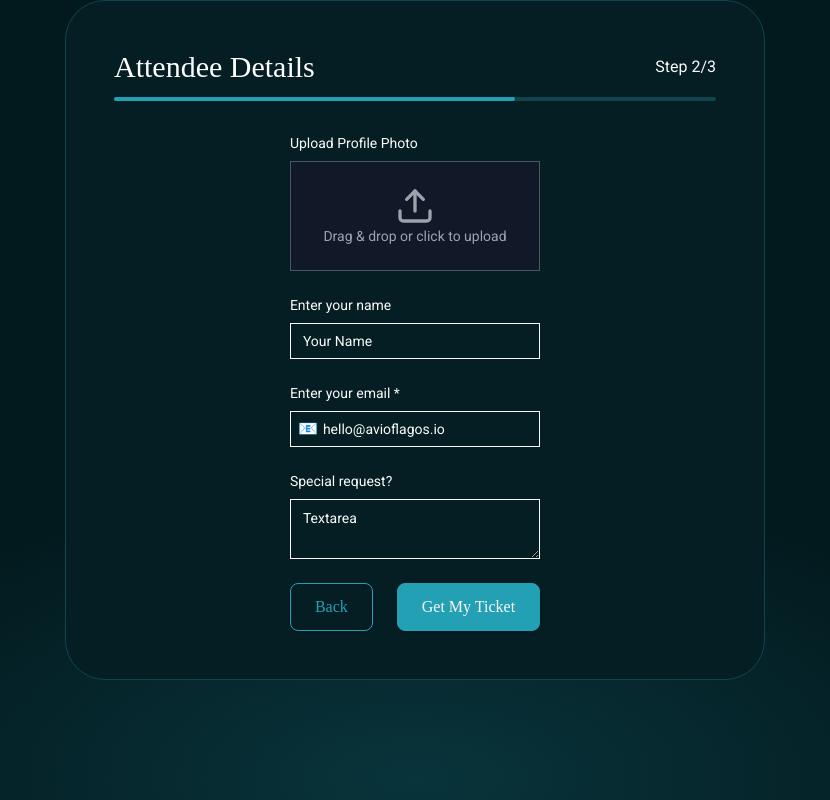
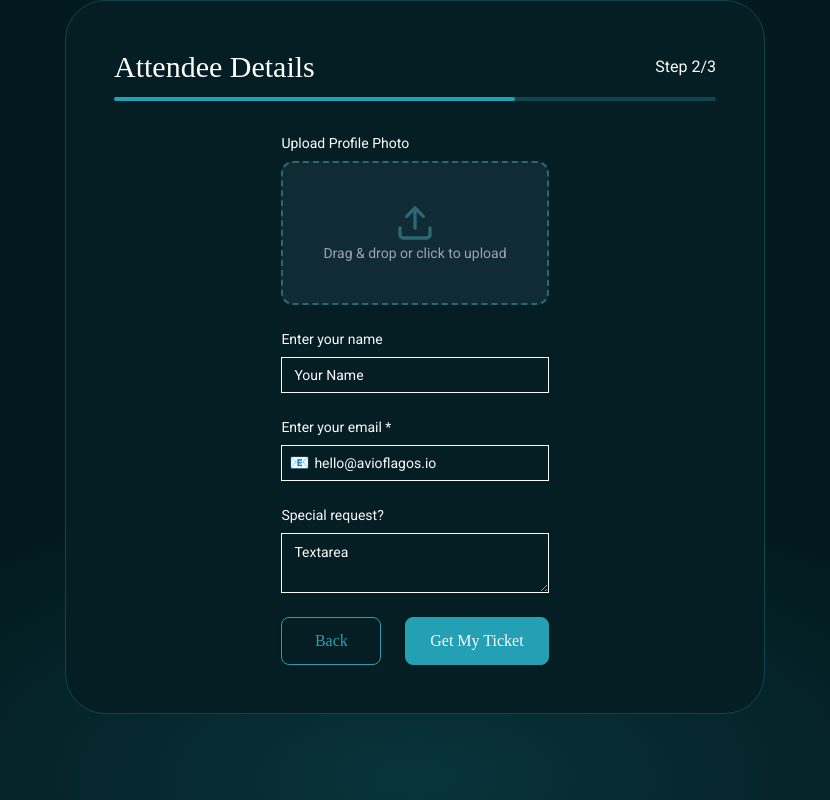
Before and after one commit to ochudi/ticz, a Next.js app: page / in a window 1280 px wide. Both pictures are taken after a click on the button "Next". Shown: the part 140-940 px from the top of the page, without its empty margins (225-1055 px from the left). Built offline with nearby package versions, Linux system fonts and the light colour scheme; a web font is replaced by a local one.

Commit message:
Implement functionality of Details Form

```diff
--- a/components/TicketForm.tsx
+++ b/components/TicketForm.tsx
@@ -1,6 +1,7 @@
 "use client";
 
-import { useState } from "react";
+import { useState, useCallback } from "react";
+import { useDropzone } from "react-dropzone";
 
 import { Input } from "@/components/ui/input";
 import { Button } from "@/components/ui/button";
@@ -22,6 +23,24 @@ const TicketSelection = () => {
   const [name, setName] = useState("");
   const [email, setEmail] = useState("");
   const [request, setRequest] = useState("");
+  const [image, setImage] = useState<string | null>(null);
+  const [imageURL, setImageURL] = useState<string | null>(null);
+
+  const onDrop = useCallback(
+    (acceptedFiles: File[]) => {
+      const file = acceptedFiles[0];
+      const imageUrl = URL.createObjectURL(file);
+      setImage(imageUrl);
+      setImageURL(imageUrl); // Save for Step 3
+    },
+    [setImageURL]
+  );
+
+  const { getRootProps, getInputProps, isDragActive } = useDropzone({
+    onDrop,
+    accept: { "image/*": [] },
+    multiple: false,
+  });
 
   const tickets = [
     {
@@ -155,10 +174,30 @@ const TicketSelection = () => {
         <div className="space-y-6">
           {/* Upload Profile Photo */}
           <div>
-          <label className="block text-sm font-medium">Upload Profile Photo</label>
-          <div className="mt-2 flex flex-col items-center justify-center border border-gray-600 rounded-lg p-6 bg-gray-900 text-white">
-            <Upload className="w-10 h-10 text-gray-400" />
-            <p className="text-sm text-gray-400">Drag & drop or click to upload</p>
+            <label className="block text-sm font-medium text-white">
+              Upload Profile Photo
+            </label>
+            <div
+              {...getRootProps()}
+              className={`mt-2 flex flex-col items-center justify-center border-2 ${
+                isDragActive ? "border-blue-500" : "border-[#2C6777]"
+              } border-dashed rounded-xl p-10 bg-[#112B35] text-white cursor-pointer`}
+            >
+              <input {...getInputProps()} />
+              {image ? (
+                <img
+                  src={image}
+                  alt="Uploaded"
+                  className="w-32 h-32 object-cover rounded-lg"
+                />
+              ) : (
+                <>
+                  <Upload className="w-10 h-10 text-[#2C6777]" />
+                  <p className="text-sm text-gray-400">
+                    Drag & drop or click to upload
+                  </p>
+                </>
+              )}
             </div>
           </div>
 
@@ -175,7 +214,9 @@ const TicketSelection = () => {
 
           {/* Email Address */}
           <div>
-          <label className="block text-sm font-medium">Enter your email *</label>
+            <label className="block text-sm font-medium">
+              Enter your email *
+            </label>
             <div className="relative mt-2">
               <span className="absolute inset-y-0 left-2 flex items-center">
                 📧
@@ -191,7 +232,9 @@ const TicketSelection = () => {
 
           {/* Special Request */}
           <div>
-          <label className="block text-sm font-medium">Special request?</label>
+            <label className="block text-sm font-medium">
+              Special request?
+            </label>
             <Textarea
               value={request}
               onChange={(e) => setRequest(e.target.value)}
@@ -202,7 +245,10 @@ const TicketSelection = () => {
 
           {/* Buttons */}
           <div className="flex h-12 justify-end items-end gap-6 self-stretch">
-            <Button className="flex flex-1 h-12 px-6 py-3 justify-center items-center gap-2 rounded-[8px] border border-[#24A0B5] bg-inherit hover:bg-[#24A0B5] text-[#24A0B5] font-jeju text-[16px] font-normal hover:text-[#fff]" onClick={prevStep}>
+            <Button
+              className="flex flex-1 h-12 px-6 py-3 justify-center items-center gap-2 rounded-[8px] border border-[#24A0B5] bg-inherit hover:bg-[#24A0B5] text-[#24A0B5] font-jeju text-[16px] font-normal hover:text-[#fff]"
+              onClick={prevStep}
+            >
               Back
             </Button>
             <Button
--- a/package.json
+++ b/package.json
@@ -19,6 +19,7 @@
     "next-cloudinary": "^6.16.0",
     "react": "^19.0.0",
     "react-dom": "^19.0.0",
+    "react-dropzone": "^14.3.5",
     "tailwind-merge": "^3.0.1",
     "tailwindcss-animate": "^1.0.7"
   },
```
Also changed, not shown: 1 other file (tests, documents, lock files or other folders). Lines whose indentation alone changed are shown as unchanged.
